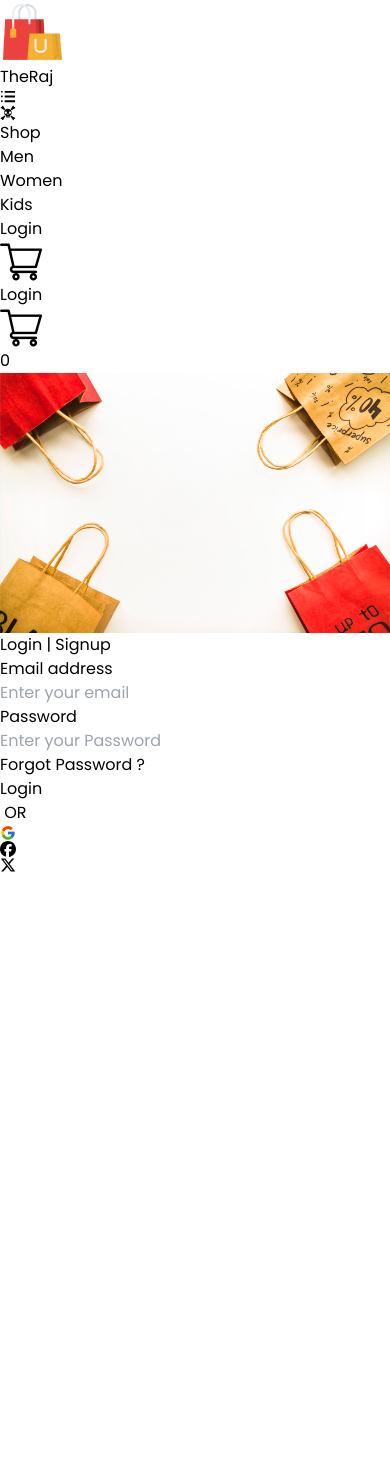
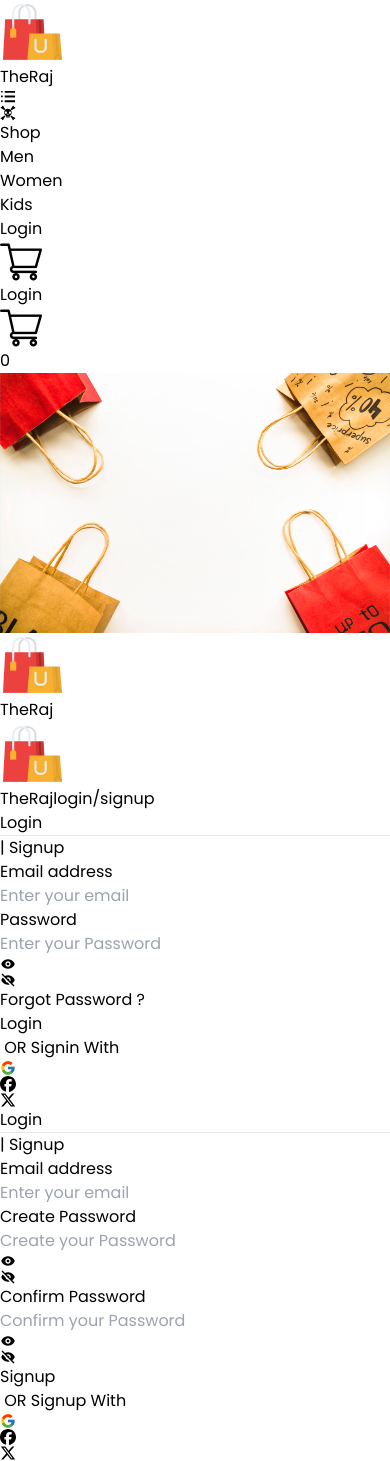
Before and after one commit to khanalgaurav/Ecommerce, a React (Vite) app: page /login in a window 390 px wide. Before the commit the page ends 873 px from the top, so only its background shows below. Built offline with nearby package versions, Linux system fonts and the light colour scheme.

Commit message:
responsive login and signup form Completed

```diff
--- a/src/components/LoginAndSignup/LoginAndSignup.jsx
+++ b/src/components/LoginAndSignup/LoginAndSignup.jsx
@@ -1,43 +1,102 @@
-import React from 'react'
+import React, { useState } from 'react'
 import { NavLink,Link } from 'react-router-dom'
 import { FcGoogle } from "react-icons/fc";
 import { SiFacebook } from "react-icons/si";
 import { FaXTwitter } from "react-icons/fa6";
+import logo from '../assets/logo.png'
+import { BiSolidShow } from "react-icons/bi";
+import { BiSolidHide } from "react-icons/bi";
 function LoginAndSignup() {
+
+    const [login,setLogin]= useState("login");
+    const [pass,setPass] = useState("password");
+    const [showpass,setShowpass] = useState(false);
+    const [signin,setSignin] = useState(true)
   return (
     //   <div className='h-screen bg-[url("/images/login_background.jpg")] w-full bg-repeat bg-center '>
     //     login page
     //   </div>
 
 
-    <div className='bg-[url("/images/background_of_login.png")] bg-cover p-10 h-screen flex items-center justify-center'>
-        <div className='flex border border-green-600 items-center '>
-            <div className='border border-red-500 overflow-hidden md:block hidden'>
-                <img className='h-[380px] w-[500px] rounded-xl' src="/images/login_background.jpg" alt="login image" />
+    <div className='bg-[url("/images/background_of_login.png")] bg-cover bg-bottom p-10 h-screen flex items-center justify-center'>
+        <div className='flex items-center '>
+            <div className=' overflow-hidden md:block hidden relative'>
+                <img className='h-[380px] w-[550px] rounded-xl' src="/images/login_background.jpg" alt="login image" />
+                <div className='flex items-center justify-center absolute top-[50%] left-[50%] translate-x-[-50%] translate-y-[-50%]'>
+                        <img src={logo} alt="logo" />
+                        <p className='text-3xl font-bold'>TheRaj</p>
+                </div>
             </div>
 
+            {/* -----------------------small theraj logo--------------------------- */}
 
-            <div className='h-fit border p-7 bg-[#F3DBC3] border-blue-500 rounded-2xl shadow-lg'>
-                <div className='text-3xl font-bold mb-10'>
-                    <NavLink>Login </NavLink>
+            <div className='flex md:hidden items-center justify-center fixed top-[25%] left-[50%] translate-x-[-50%] border rounded-2xl'>
+                        <img src={logo} alt="logo" />
+                        <p className='text-3xl font-bold flex flex-col'>TheRaj<span className='text-base'>login/signup</span></p>
+            </div>
+
+            {/* ----------------------------Actual login form---------------------------- */}
+            <div className={`h-fit p-7 bg-[#F3DBC3] rounded-2xl shadow-2xl ${signin?'block':'hidden'}`}>
+                <div className='text-3xl font-bold mb-10 flex gap-2 p-1'>
+                    <NavLink onClick={()=>{setLogin('login');setSignin(true)}}>Login{login==='login'? <hr className='mt-1 w-[80px] h-[3px] bg-black'/>:<></>} </NavLink>
                     |
-                    <NavLink> Signup</NavLink>
+                    <NavLink onClick={()=>{setLogin('signup');setSignin(false)}}> Signup{login==='signup'? <hr className='mt-1 w-[100px] h-[3px] bg-black'/>:<></>} </NavLink>
                 </div>
                 <form action="" className='text-lg'>
-                    <div>
+                    <div >
                         <label htmlFor="email">Email address</label><br/>
-                        <input className='border-b bg-[#F3DBC3] border-black' type="email" placeholder='Enter your email' />
+                        <input className=' outline-none border-b bg-[#F3DBC3] border-black w-72' type="email" placeholder='Enter your email' />
                     </div>
                     <div className='mt-5'>
                         <label htmlFor="password">Password</label><br/>
-                        <input className='border-b bg-[#F3DBC3] border-black' type="password" placeholder='Enter your Password' />
+                        <input className='outline-none absolute border-b bg-[#F3DBC3] border-black w-72' type={pass} placeholder='Enter your Password' />
+                        <BiSolidShow onClick={()=>{setPass("password");setShowpass(!showpass)}} className={`text-2xl relative left-[100%] translate-x-[-100%] ${showpass?'block':'hidden'}`} />
+                        <BiSolidHide onClick={()=>{setPass("text");setShowpass(!showpass)}} className={`text-2xl relative left-[100%] translate-x-[-100%] ${showpass?'hidden':'block'}`} />
                     </div>
                 </form>
                 <div className='text-center mt-5 mb-2'><Link>Forgot Password ?</Link></div>
                 <div className='text-center'><button className='text-xl w-full  border px-10 py-2 bg-[#E23B30] rounded-xl hover:bg-red-500'>Login</button></div>
 
                 <fieldset className='border-t border-black my-2'>
-                    <legend className='text-center'>&nbsp;OR&nbsp;</legend>
+                    <legend className='text-center'>&nbsp;OR Signin With&nbsp;</legend>
+                </fieldset>
+
+                <div className='flex text-center justify-center gap-6 text-2xl mt-2'>
+                    <Link><FcGoogle /></Link>
+                    <Link><SiFacebook className='text-blue-600'/></Link>
+                    <Link><FaXTwitter/></Link>
+                </div>
+            </div>
+
+            {/* ----------------------------Actual signup form---------------------------- */}
+            <div className={`h-fit p-7 bg-[#F3DBC3] rounded-2xl shadow-2xl ${signin?'hidden':'block'}`}>
+                <div className='text-3xl font-bold mb-10 flex gap-2 p-1'>
+                    <NavLink onClick={()=>{setLogin('login');setSignin(true)}}>Login{login==='login'? <hr className='mt-1 w-[80px] h-[3px] bg-black'/>:<></>} </NavLink>
+                    |
+                    <NavLink onClick={()=>{setLogin('signup');setSignin(false)}}> Signup{login==='signup'? <hr className='mt-1 w-[100px] h-[3px] bg-black'/>:<></>} </NavLink>
+                </div>
+                <form action="" className='text-lg'>
+                    <div >
+                        <label htmlFor="email">Email address</label><br/>
+                        <input className=' outline-none border-b bg-[#F3DBC3] border-black w-72' type="email" placeholder='Enter your email' />
+                    </div>
+                    <div className='mt-5'>
+                        <label htmlFor="password">Create Password</label><br/>
+                        <input className='outline-none absolute border-b bg-[#F3DBC3] border-black w-72' type={pass} placeholder='Create your Password' />
+                        <BiSolidShow onClick={()=>{setPass("password");setShowpass(!showpass)}} className={`text-2xl relative left-[100%] translate-x-[-100%] ${showpass?'block':'hidden'}`} />
+                        <BiSolidHide onClick={()=>{setPass("text");setShowpass(!showpass)}} className={`text-2xl relative left-[100%] translate-x-[-100%] ${showpass?'hidden':'block'}`} />
+                    </div>
+                    <div className='mt-5'>
+                        <label htmlFor="password">Confirm Password</label><br/>
+                        <input className='outline-none absolute border-b bg-[#F3DBC3] border-black w-72' type={pass} placeholder='Confirm your Password' />
+                        <BiSolidShow onClick={()=>{setPass("password");setShowpass(!showpass)}} className={`text-2xl relative left-[100%] translate-x-[-100%] ${showpass?'block':'hidden'}`} />
+                        <BiSolidHide onClick={()=>{setPass("text");setShowpass(!showpass)}} className={`text-2xl relative left-[100%] translate-x-[-100%] ${showpass?'hidden':'block'}`} />
+                    </div>
+                </form>
+                <div className='text-center mt-5'><button className='text-xl w-full  border px-10 py-2 bg-[#E23B30] rounded-xl hover:bg-red-500'>Signup</button></div>
+
+                <fieldset className='border-t border-black my-2'>
+                    <legend className='text-center'>&nbsp;OR Signup With&nbsp;</legend>
                 </fieldset>
 
                 <div className='flex text-center justify-center gap-6 text-2xl mt-2'>
```
